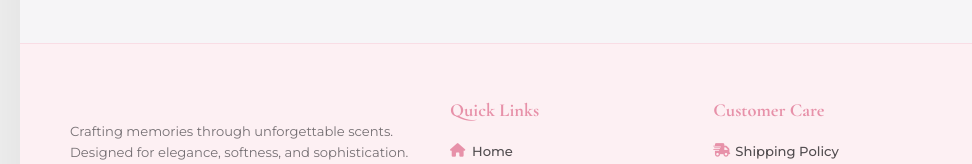
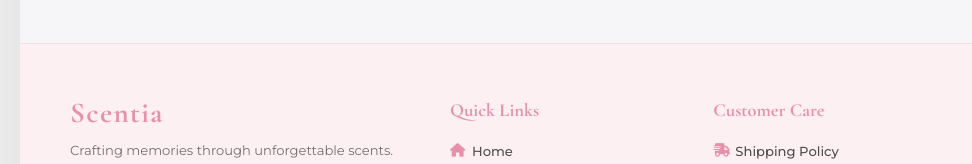
Before and after one commit to rehamesleem123-hub/perfume, a plain HTML site: page index.html in a window 1280 px wide. Shown: the part 4003-4167 px from the top of the page, 0-972 px from the left. Drawn offline with nearby package versions, Linux system fonts and the light colour scheme.

Commit message:
Add files via upload

```diff
--- a/index.html
+++ b/index.html
@@ -2339,7 +2339,7 @@ header .wishlist-btn {
       <div class="footer-grid">
 
         <div class="footer-brand">
-          <a href="#" class="clean-pink-logo"></a>
+          <a href="#" class="clean-pink-logo">Scentia</a>
           <p>Crafting memories through unforgettable scents. Designed for elegance, softness, and sophistication.</p>
           <div class="social-icons">
             <a href="#"><i class="fa-brands fa-instagram"></i></a>
```
